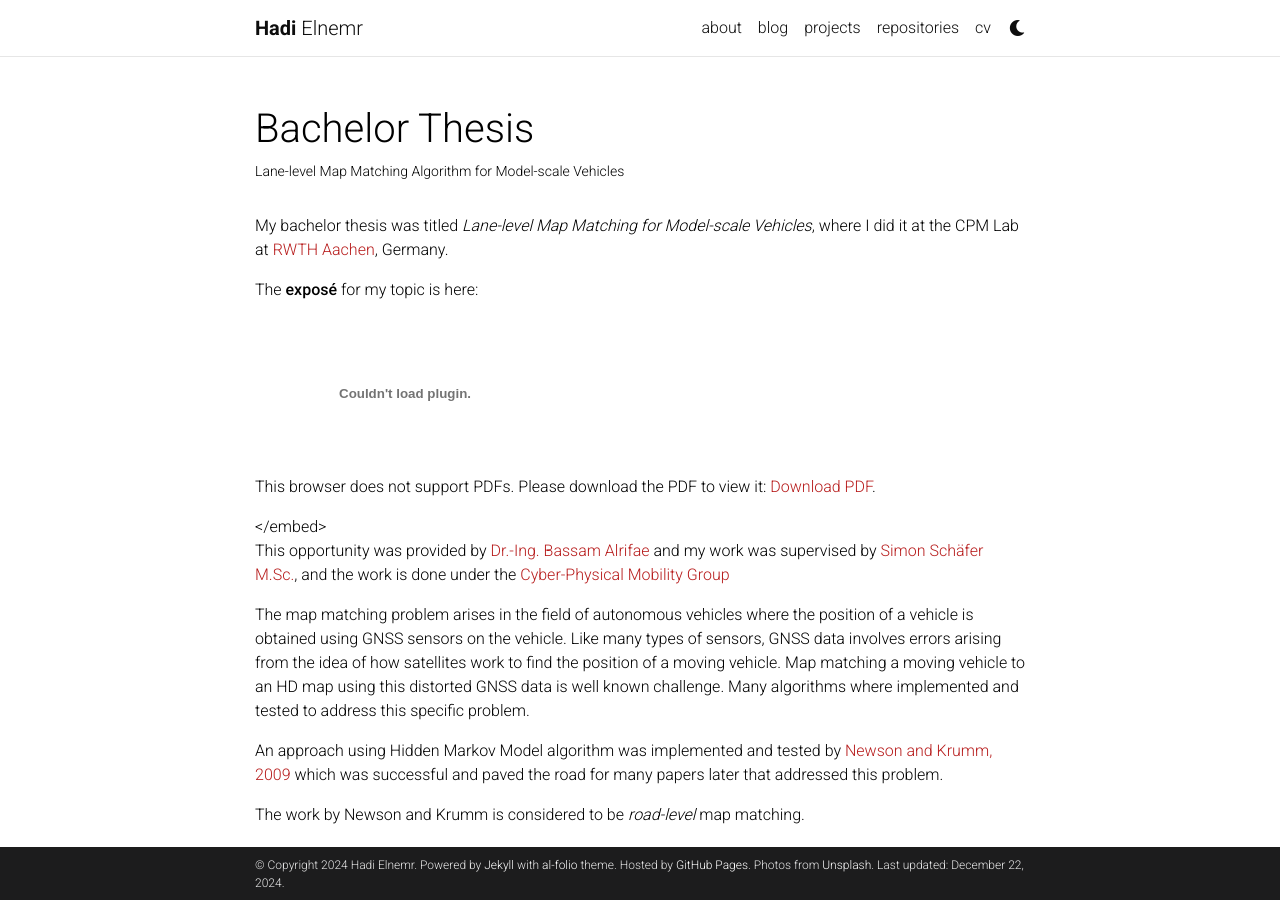
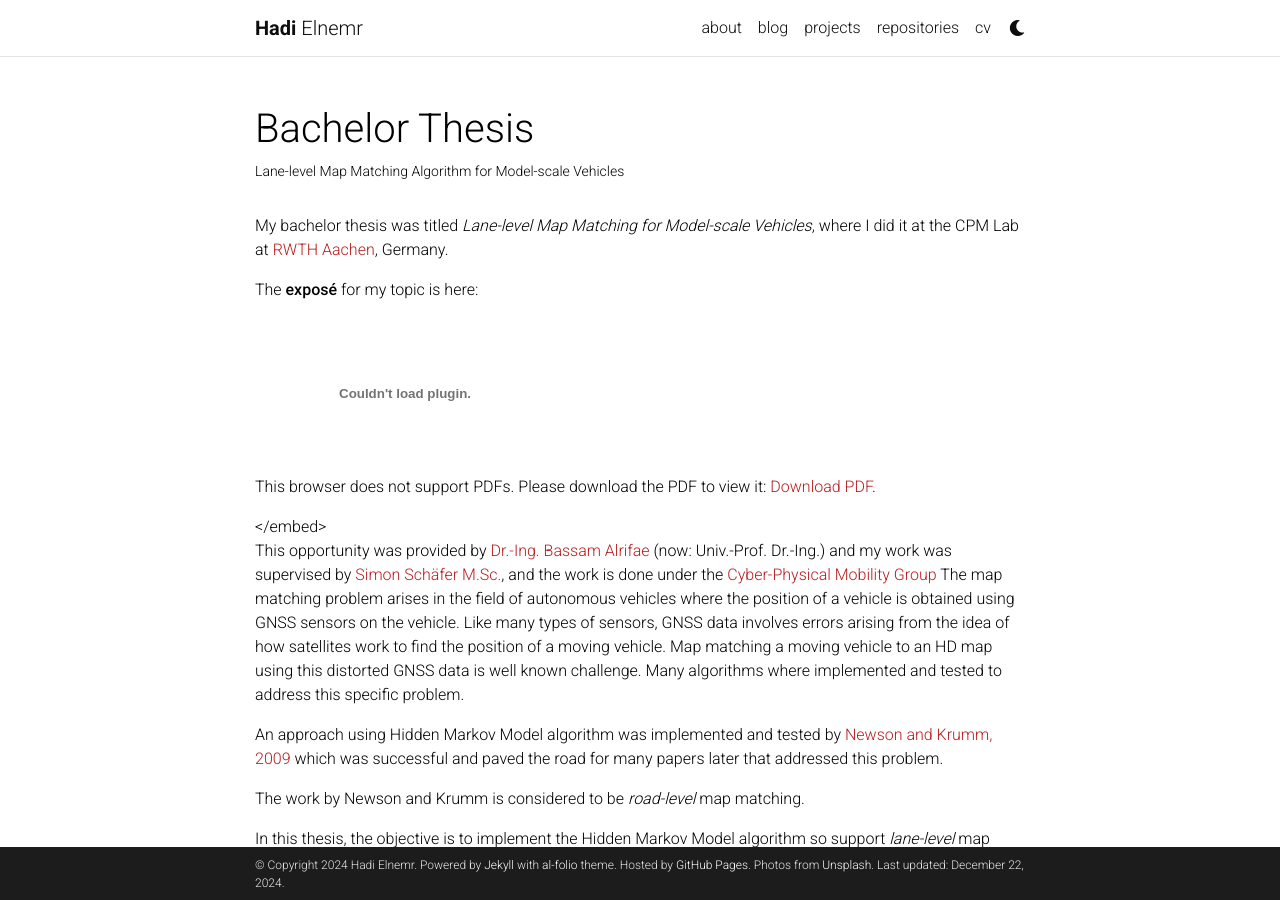
Before and after one commit to HadiElnemr/HadiElnemr.github.io, a Jekyll site: the page built from _projects/bachelor_thesis.md, in a window 1280 px wide and 900 px high. Built offline with Jekyll 4.4.1, drawn with Linux system fonts in a browser that asks for light colours; comment, search, counter and statistics services are not loaded; a style sheet for code colours, icons or effects is not loaded; grey boxes are pictures that could not be loaded.

Commit message:
Renew bachelor thesis websites links

```diff
--- a/_projects/bachelor_thesis.md
+++ b/_projects/bachelor_thesis.md
@@ -22,8 +22,10 @@
     </embed>
 </object>
 
-This opportunity was provided by <a href='https://embedded.rwth-aachen.de/doku.php?id=en:lehrstuhl:mitarbeiter:alrifaee'>Dr.-Ing. Bassam Alrifae</a> and my work was supervised by <a href='https://embedded.rwth-aachen.de/doku.php?id=en:lehrstuhl:mitarbeiter:schaefer'>Simon Schäfer M.Sc.</a>, and the work is done under the <a href='https://embedded.rwth-aachen.de/doku.php?id=en:forschung:mobility'>Cyber-Physical Mobility Group</a>
-
+<!-- <a href='https://embedded.rwth-aachen.de/doku.php?id=en:lehrstuhl:mitarbeiter:alrifaee'> -->
+<!-- https://embedded.rwth-aachen.de/doku.php?id=en:lehrstuhl:mitarbeiter:schaefer -->
+This opportunity was provided by <a href='https://www.unibw.de/cas/team/univ-prof-dr-ing-bassam-alrifaee'>Dr.-Ing. Bassam Alrifae</a> (now: Univ.-Prof. Dr.-Ing.) and my work was supervised by <a href='https://www.embedded.rwth-aachen.de/cms/embedded/der-lehrstuhl/mitarbeiteruebersicht/~bfleef/simon-schaefer/?allou=1'>Simon Schäfer M.Sc.</a>, and the work is done under the <a href='https://www.embedded.rwth-aachen.de/cms/embedded/forschung/~bflcvi/cyber-physical-mobility/?lidx=1'>Cyber-Physical Mobility Group</a>
+<!-- https://embedded.rwth-aachen.de/doku.php?id=en:forschung:mobility -->
 The map matching problem arises in the field of autonomous vehicles where the position of a vehicle is obtained using GNSS sensors on the vehicle.
 Like many types of sensors, GNSS data involves errors arising from the idea of how satellites work to find the position of a moving vehicle.
 Map matching a moving vehicle to an HD map using this distorted GNSS data is well known challenge.
```
